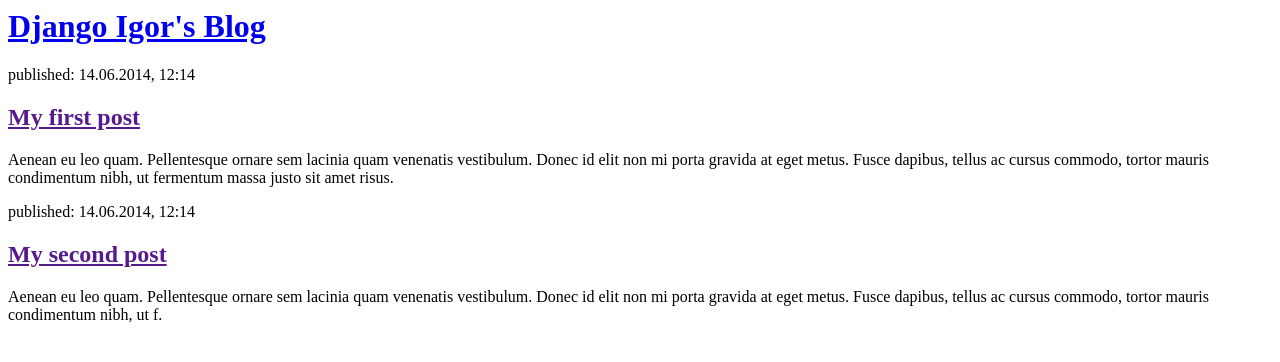
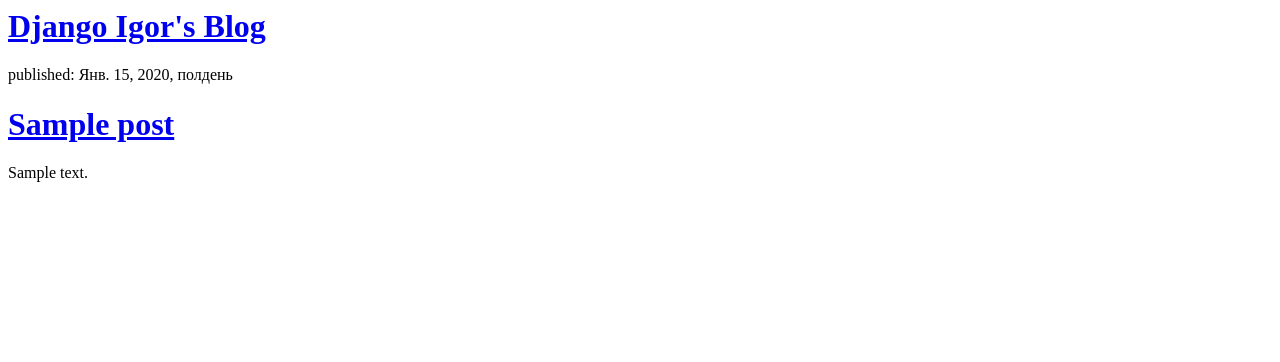
Before and after one commit to igorlcat/TestBlog, a Django app: template blogtest/templates/blog/post_list.html in a window 1280 px wide. Shown: the top 362 px of the page. Run offline with Django 3.2, Linux system fonts and the light colour scheme; the template is opened without the code that fills it: values that come from a table or form of the project are taken from there, others are empty; tables that the repository leaves empty hold one stand-in row (values such as "Sample post").

Commit message:
Modified templates to display posts from database.

```diff
--- a/blogtest/models.py
+++ b/blogtest/models.py
@@ -6,13 +6,13 @@
     author = models.ForeignKey('auth.User', on_delete=models.CASCADE)
     title = models.CharField(max_length=200)
     text = models.TextField()
-    created_data = models.DateTimeField(
+    created_date = models.DateTimeField(
         default=timezone.now)
-    published_data = models.DateTimeField(
+    published_date = models.DateTimeField(
         blank=True, null=True)
 
     def publish(self):
-        self.published_data=timezone.now()
+        self.published_date=timezone.now()
         self.save()
 
     def __str__(self):
--- a/blogtest/templates/blog/post_list.html
+++ b/blogtest/templates/blog/post_list.html
@@ -7,16 +7,12 @@
             <h1><a href="/">Django Igor's Blog</a></h1>
         </div>
 
+    {% for post in posts  %}
         <div>
-            <p>published: 14.06.2014, 12:14</p>
-            <h2><a href="">My first post</a></h2>
-            <p>Aenean eu leo quam. Pellentesque ornare sem lacinia quam venenatis vestibulum. Donec id elit non mi porta gravida at eget metus. Fusce dapibus, tellus ac cursus commodo, tortor mauris condimentum nibh, ut fermentum massa justo sit amet risus.</p>
+            <p>published: {{ post.published_date }}</p>
+            <h1><a href="/">{{ post.title }}</a></h1>
+            <p>{{ post.text|linebreaksbr }}</p>
         </div>
-
-        <div>
-            <p>published: 14.06.2014, 12:14</p>
-            <h2><a href="">My second post</a></h2>
-            <p>Aenean eu leo quam. Pellentesque ornare sem lacinia quam venenatis vestibulum. Donec id elit non mi porta gravida at eget metus. Fusce dapibus, tellus ac cursus commodo, tortor mauris condimentum nibh, ut f.</p>
-        </div>
+    {%  endfor  %}
     </body>
 </html>
```
Also changed, not shown: blogtest/views.py (+7 -1 lines), blogtest/migrations/0002_auto_20181231_0325.py (added).
